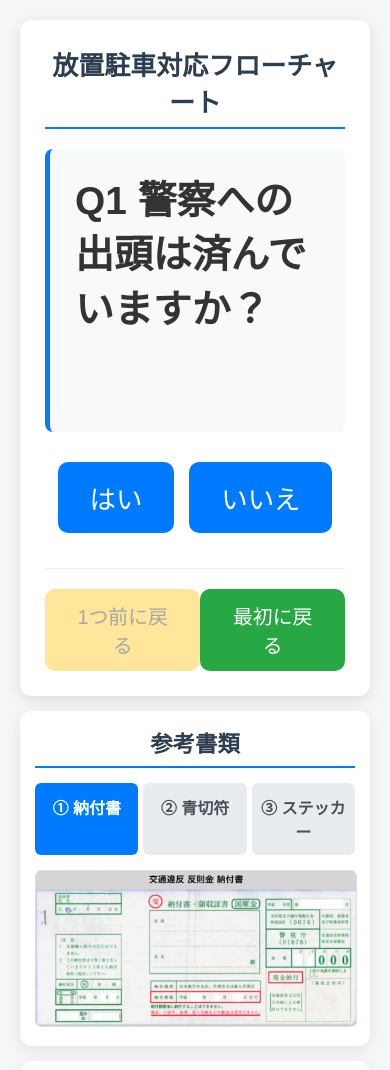
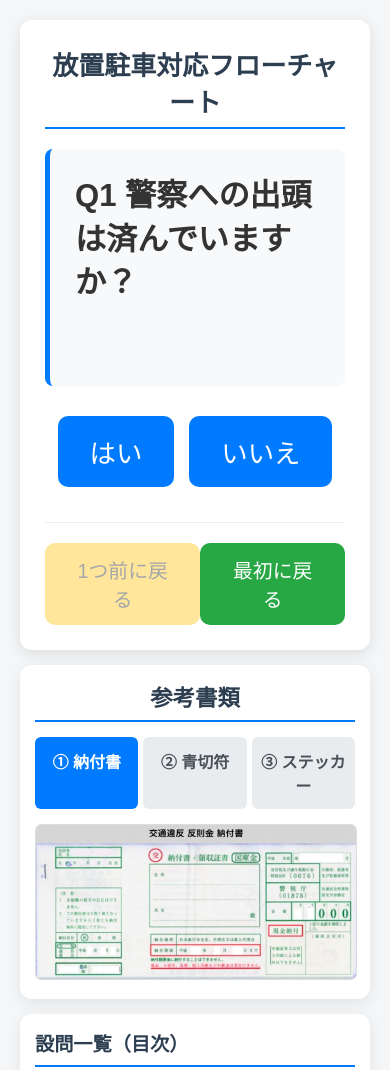
Before and after one commit to joy547860/-, a plain HTML site: page index.html in a window 390 px wide. Shown: the top 1070 px of the page. Drawn offline with Linux system fonts and the light colour scheme.

Commit message:
Add files via upload

```diff
--- a/index.html
+++ b/index.html
@@ -24,7 +24,7 @@
       max-width: 1350px;
     }
 
-    /* 左側：目次エリア（幅を0.75倍の比率 1.8 に縮小） */
+    /* 左側：目次エリア（比率 1.8） */
     .sidebar-left {
       flex: 1.8;
       background: white;
@@ -78,7 +78,7 @@
       font-weight: bold;
     }
 
-    /* 中央：メインコンテンツ（広げた分 比率 5.2 へ拡大） */
+    /* 中央：メインコンテンツ（比率 5.2） */
     .main-content {
       flex: 5.2;
       background: white;
@@ -151,7 +151,7 @@
       justify-content: space-between;
     }
 
-    /* 「1つ前に戻る」「最初に戻る」の文字サイズを0.75倍に縮小 (1.24rem) */
+    /* 「1つ前に戻る」「最初に戻る」 (1.24rem) */
     .nav-container button {
       font-size: 1.24rem;
       padding: 12px 24px;
@@ -233,9 +233,9 @@
         order: 1;
       }
 
-      /* スマホ表示時の質問文：文字サイズ1.5倍（2.43rem）、縦幅（min-height）も1.5倍に確保しつつ文字数で自動拡張 */
+      /* ★スマホ表示時だけ、質問文の文字サイズを1.2倍（1.944rem）に設定 */
       .text-box {
-        font-size: 2.43rem;
+        font-size: 1.944rem;
         min-height: 6em;
       }
 
```
